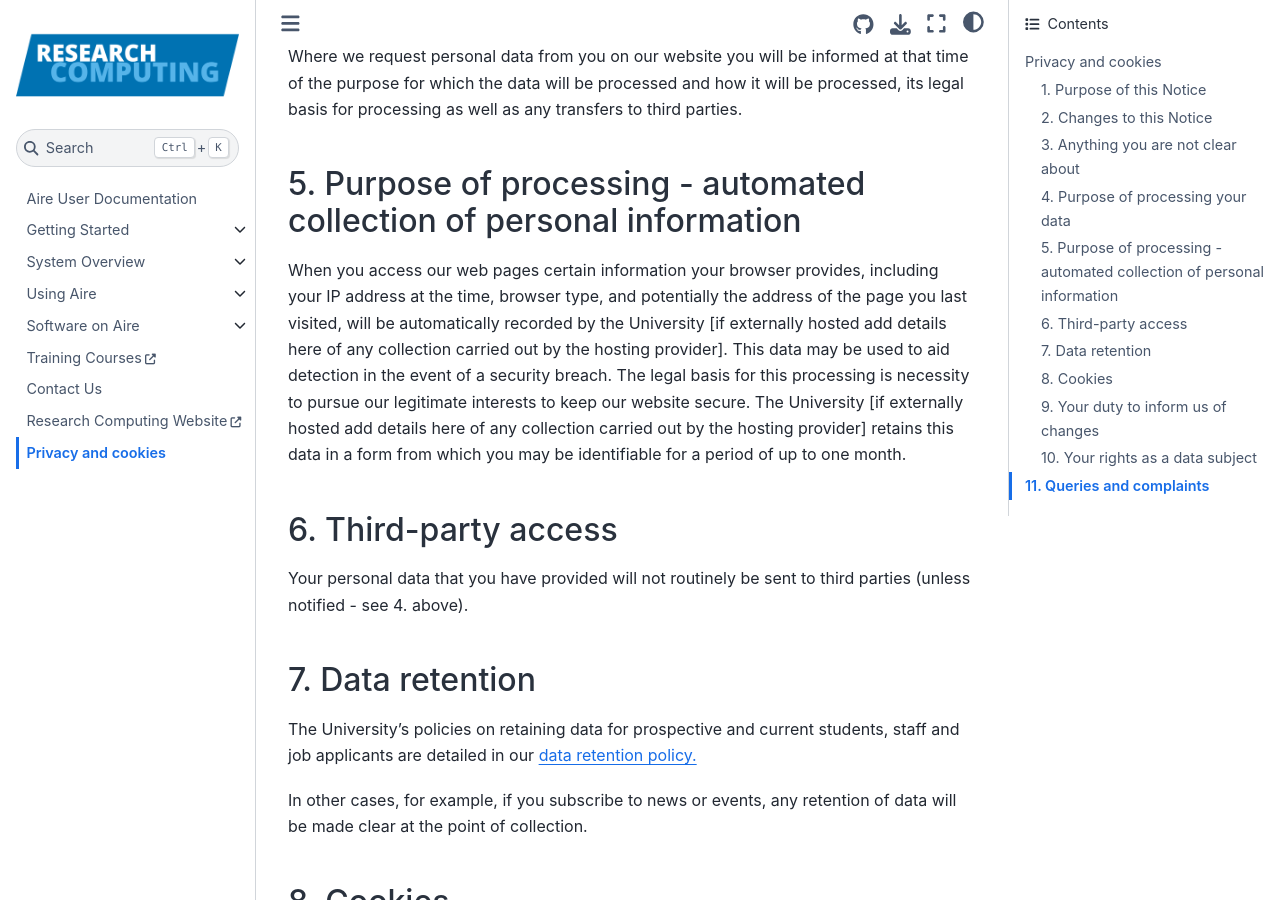
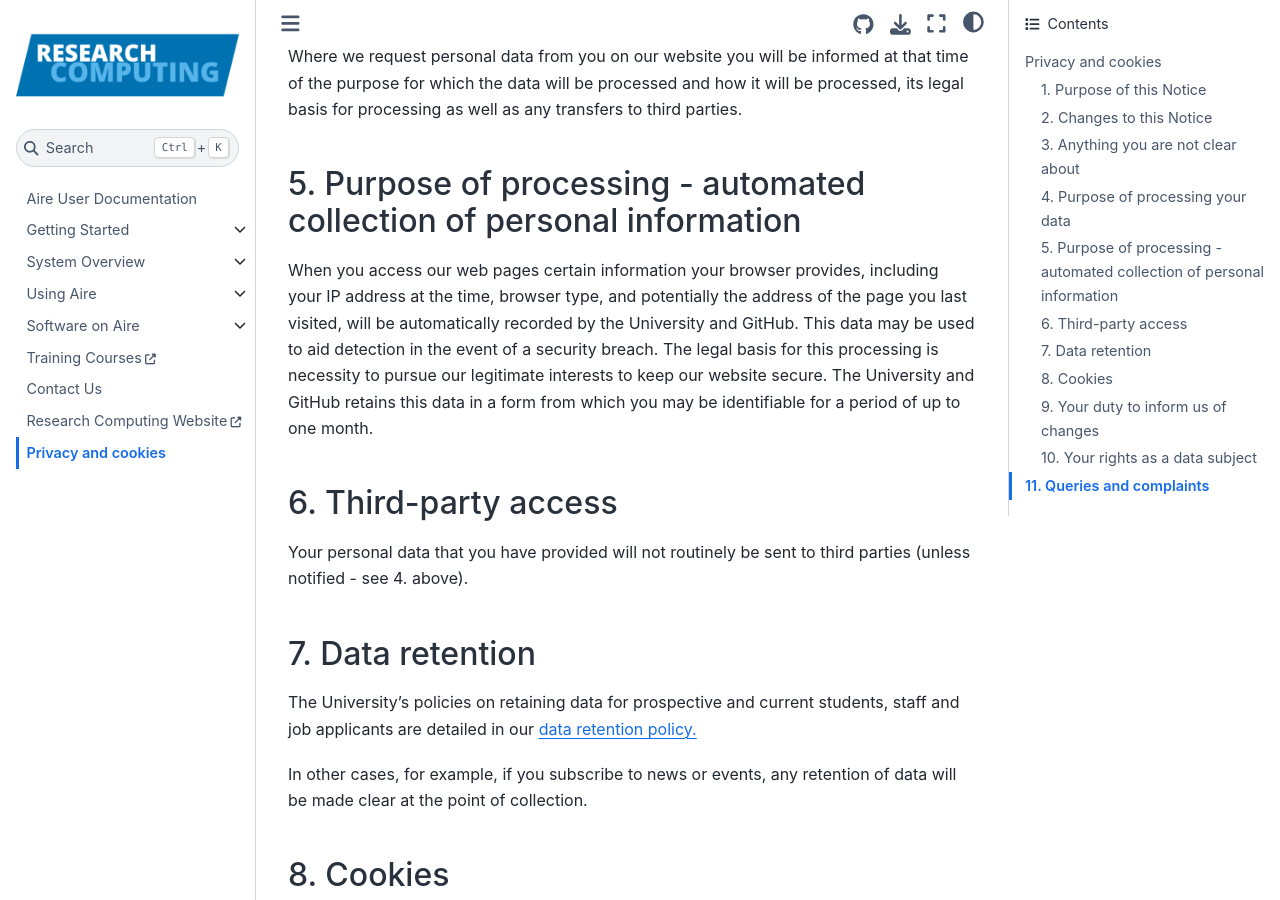
Before and after one commit to arcdocs/aire, a Jupyter Book: the page built from book/privacy_and_cookies.md, in a window 1280 px wide and 900 px high, scrolled down 1089 px. Built offline with Jupyter Book 1.0.4 settings and Sphinx 7.4.7 and the Sphinx Book theme 1.1.4, drawn with Linux system fonts in a browser that asks for light colours; comment, search, counter and statistics services are not loaded.

Commit message:
Apply suggestion from @murphyqm
i win

Co-authored-by: Maeve Murphy Quinlan <mmurphyquinlan@gmail.com>

```diff
--- a/book/privacy_and_cookies.md
+++ b/book/privacy_and_cookies.md
@@ -27,7 +27,7 @@ Where we request personal data from you on our website you will be informed at t
 
 ## 5. Purpose of processing - automated collection of personal information
 
-When you access our web pages certain information your browser provides, including your IP address at the time, browser type, and potentially the address of the page you last visited, will be automatically recorded by the University [if externally hosted add details here of any collection carried out by the hosting provider]. This data may be used to aid detection in the event of a security breach. The legal basis for this processing is necessity to pursue our legitimate interests to keep our website secure. The University [if externally hosted add details here of any collection carried out by the hosting provider] retains this data in a form from which you may be identifiable for a period of up to one month.
+When you access our web pages certain information your browser provides, including your IP address at the time, browser type, and potentially the address of the page you last visited, will be automatically recorded by the University and GitHub. This data may be used to aid detection in the event of a security breach. The legal basis for this processing is necessity to pursue our legitimate interests to keep our website secure. The University and GitHub retains this data in a form from which you may be identifiable for a period of up to one month.
 
 ## 6. Third-party access
 
```
